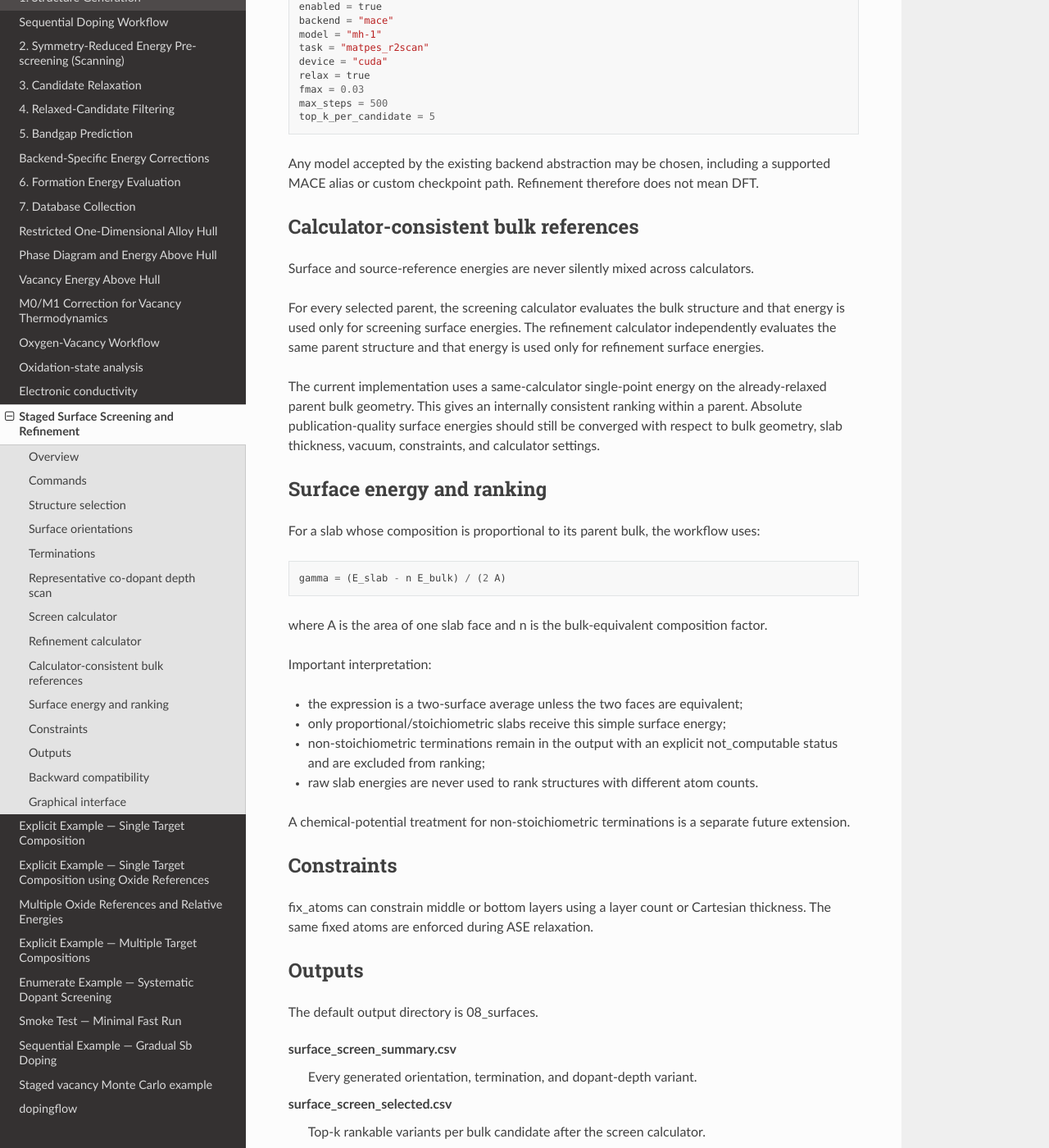
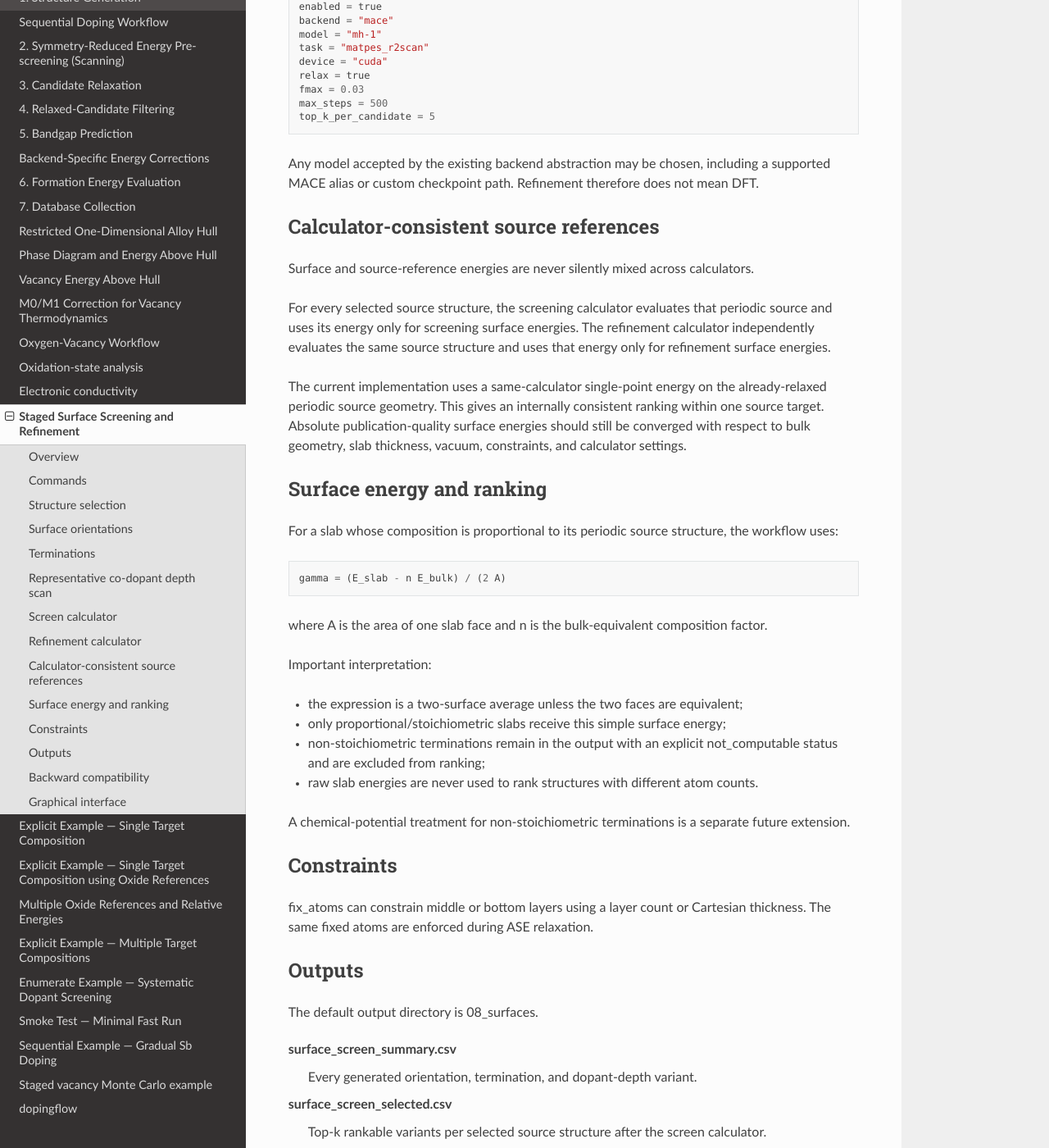
Before and after one commit to KazemZh/dopingflow, a Sphinx documentation site: the page built from docs/source/methods/surfaces.rst, in a window 1280 px wide and 1400 px high, scrolled down 3120 px. Shown: the whole window at 82% size. Built offline with Sphinx 7.4.7 and the Read the Docs theme 3.1.0, drawn with Linux system fonts in a browser that asks for light colours; some of the changed text lies outside the part shown.

Commit message:
docs: generalize surface references beyond vacancy-free bulk

```diff
--- a/docs/source/methods/surfaces.rst
+++ b/docs/source/methods/surfaces.rst
@@ -4,14 +4,14 @@ Staged Surface Screening and Refinement
 Overview
 --------
 
-The surface workflow converts selected low-energy bulk candidates into slab
+The surface workflow converts selected relaxed source structures into slab
 models, scans orientations, terminations, and representative co-dopant depth
 arrangements, and optionally re-evaluates the shortlist with a second
 higher-fidelity ML calculator.
 
 The intended sequence is::
 
-   selected bulk candidate
+   selected vacancy-free or O-vacancy source structure
        -> facets
        -> terminations
        -> representative co-dopant depth variants
@@ -148,26 +148,26 @@ Any model accepted by the existing backend abstraction may be chosen,
 including a supported MACE alias or custom checkpoint path. Refinement therefore
 does not mean DFT.
 
-Calculator-consistent bulk references
+Calculator-consistent source references
 -------------------------------------
 
 Surface and source-reference energies are never silently mixed across calculators.
 
-For every selected parent, the screening calculator evaluates the bulk
-structure and that energy is used only for screening surface energies. The
-refinement calculator independently evaluates the same parent structure and
-that energy is used only for refinement surface energies.
+For every selected source structure, the screening calculator evaluates that
+periodic source and uses its energy only for screening surface energies. The
+refinement calculator independently evaluates the same source structure and
+uses that energy only for refinement surface energies.
 
 The current implementation uses a same-calculator single-point energy on the
-already-relaxed parent bulk geometry. This gives an internally consistent
-ranking within a parent. Absolute publication-quality surface energies should
+already-relaxed periodic source geometry. This gives an internally consistent
+ranking within one source target. Absolute publication-quality surface energies should
 still be converged with respect to bulk geometry, slab thickness, vacuum,
 constraints, and calculator settings.
 
 Surface energy and ranking
 --------------------------
 
-For a slab whose composition is proportional to its parent bulk, the workflow
+For a slab whose composition is proportional to its periodic source structure, the workflow
 uses::
 
    gamma = (E_slab - n E_bulk) / (2 A)
@@ -202,7 +202,7 @@ surface_screen_summary.csv
    Every generated orientation, termination, and dopant-depth variant.
 
 surface_screen_selected.csv
-   Top-k rankable variants per bulk candidate after the screen calculator.
+   Top-k rankable variants per selected source structure after the screen calculator.
 
 surface_refine_summary.csv
    Higher-fidelity results for the screening shortlist.
```
Also changed, not shown: other parts of docs/source/methods/surfaces.rst (+2 -2 lines).
